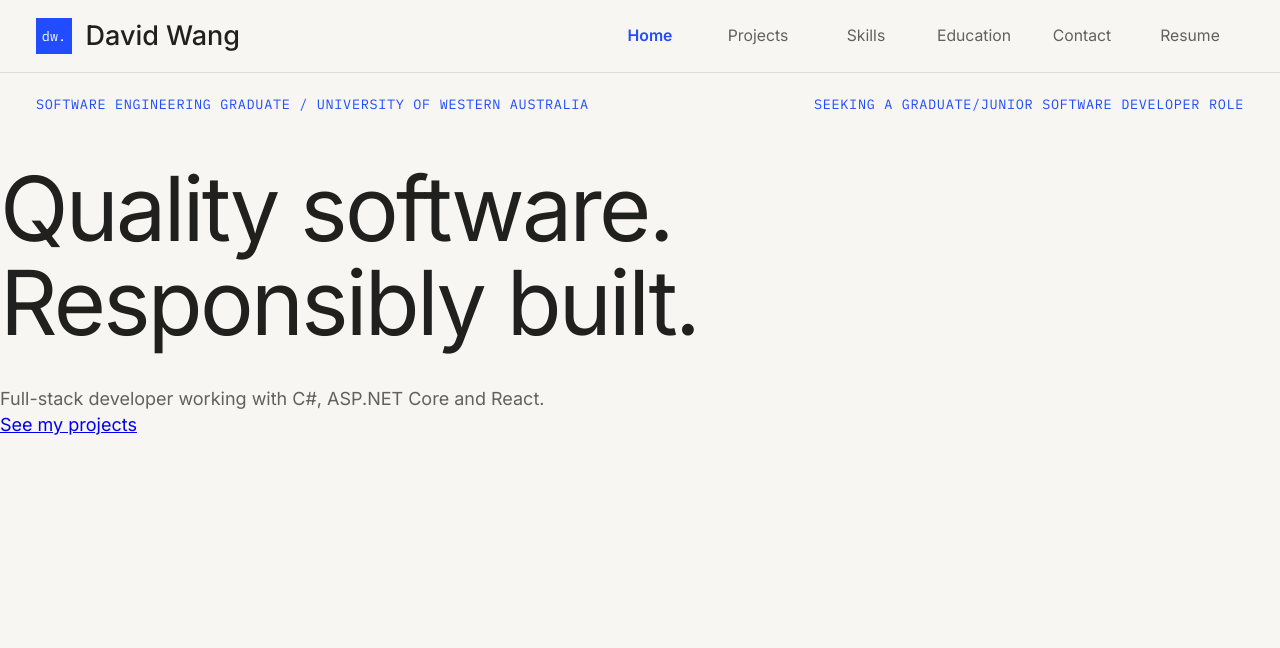
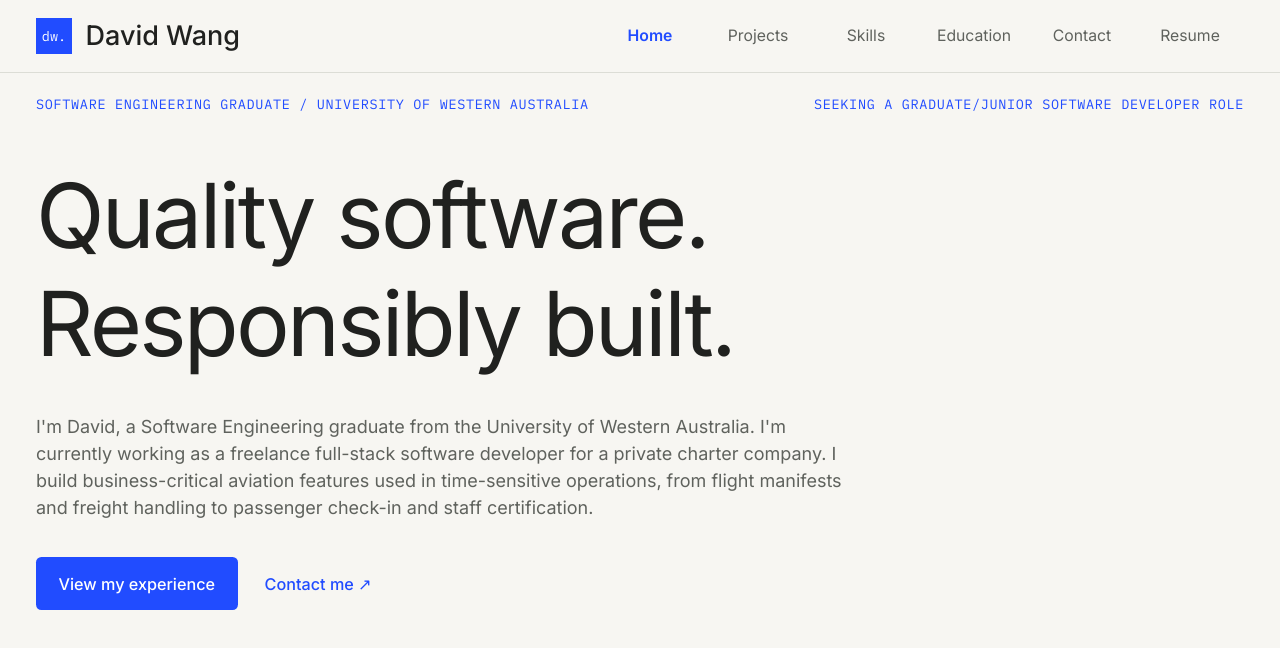
Before and after one commit to daviid-wang/Portfolio, a React (Vite) app in the folder client/: page / in a window 1280 px wide. Shown: the top 648 px of the page. Built offline with nearby package versions, Linux system fonts and the light colour scheme.

Commit message:
Add landing page description, experience button and contact button

```diff
--- a/client/src/index.css
+++ b/client/src/index.css
@@ -1,9 +1,9 @@
 :root {
-  --text: #5F625D;
-  --text-h: #20211F;
-  --bg: #F7F6F2;
-  --border: #DCDDD6;
-  --accent: #214CFF;
+  --text: #5f625d;
+  --text-h: #20211f;
+  --bg: #f7f6f2;
+  --border: #dcddd6;
+  --accent: #214cff;
   --font: 'Inter', system-ui, 'Segoe UI', Roboto, sans-serif;
   --heading: 'Inter', system-ui, 'Segoe UI', Roboto, sans-serif;
   --mono: 'IBM Plex Mono', ui-monospace, Consolas, monospace;
@@ -69,6 +69,46 @@ p {
   color: var(--accent);
 }
 
-button, input, textarea, select {
+button,
+input,
+textarea,
+select {
   font: inherit;
 }
+
+.button {
+  display: inline-block;
+  padding: 0.75rem 1.25rem;
+  font-size: 0.9rem;
+  font-weight: 500;
+  text-decoration: none;
+  border-radius: 2px;
+}
+
+.button-solid-blue {
+  background: var(--accent);
+  color: white;
+  border-radius: 0.3rem;
+}
+
+.button-solid-blue:hover {
+  background: #1a3ed6;
+}
+
+.link-arrow {
+  font-size: 0.9rem;
+  font-weight: 500;
+  color: var(--accent);
+  text-decoration: none;
+  border-radius: 0.3rem;
+}
+
+.link-arrow:hover {
+  text-decoration: underline;
+}
+
+.button:focus-visible,
+.link-arrow:focus-visible {
+  outline: 2px solid var(--accent);
+  outline-offset: 4px;
+}
--- a/client/src/pages/LandingPage.css
+++ b/client/src/pages/LandingPage.css
@@ -1,7 +1,25 @@
 .landing-title {
   font-size: clamp(3rem, 7vw, 5rem);
   font-weight: 400;
-  line-height: 1.05;
+  line-height: 1.2;
   letter-spacing: -0.03em;
   margin: 1.5rem 0 2rem;
+  padding: 0 2rem;
 }
+
+.landing-intro {
+  max-width: 45rem;
+  font-size: 1rem;
+  line-height: 1.5;
+  color: var(--text);
+  padding: 0 2rem;
+}
+
+.landing-actions {
+  display: flex;
+  align-items: center;
+  flex-wrap: wrap;
+  gap: 1.5rem;
+  margin-top: 2rem;
+  padding: 0 2rem;
+}
--- a/client/src/pages/LandingPage.tsx
+++ b/client/src/pages/LandingPage.tsx
@@ -13,9 +13,22 @@ function LandingPage() {
         Quality software. <br />
         Responsibly built.
       </h1>
-
-      <p>Full-stack developer working with C#, ASP.NET Core and React.</p>
-      <Link to="/projects">See my projects</Link>
+      <p className="landing-intro">
+        I'm David, a Software Engineering graduate from the University of
+        Western Australia. I'm currently working as a freelance full-stack
+        software developer for a private charter company. I build
+        business-critical aviation features used in time-sensitive operations,
+        from flight manifests and freight handling to passenger check-in and
+        staff certification.
+      </p>
+      <div className="landing-actions">
+        <Link to="/projects" className="button button-solid-blue">
+          View my experience
+        </Link>
+        <Link to="/contact" className="link-arrow">
+          Contact me <span aria-hidden="true">↗</span>
+        </Link>
+      </div>
     </section>
   )
 }
```
